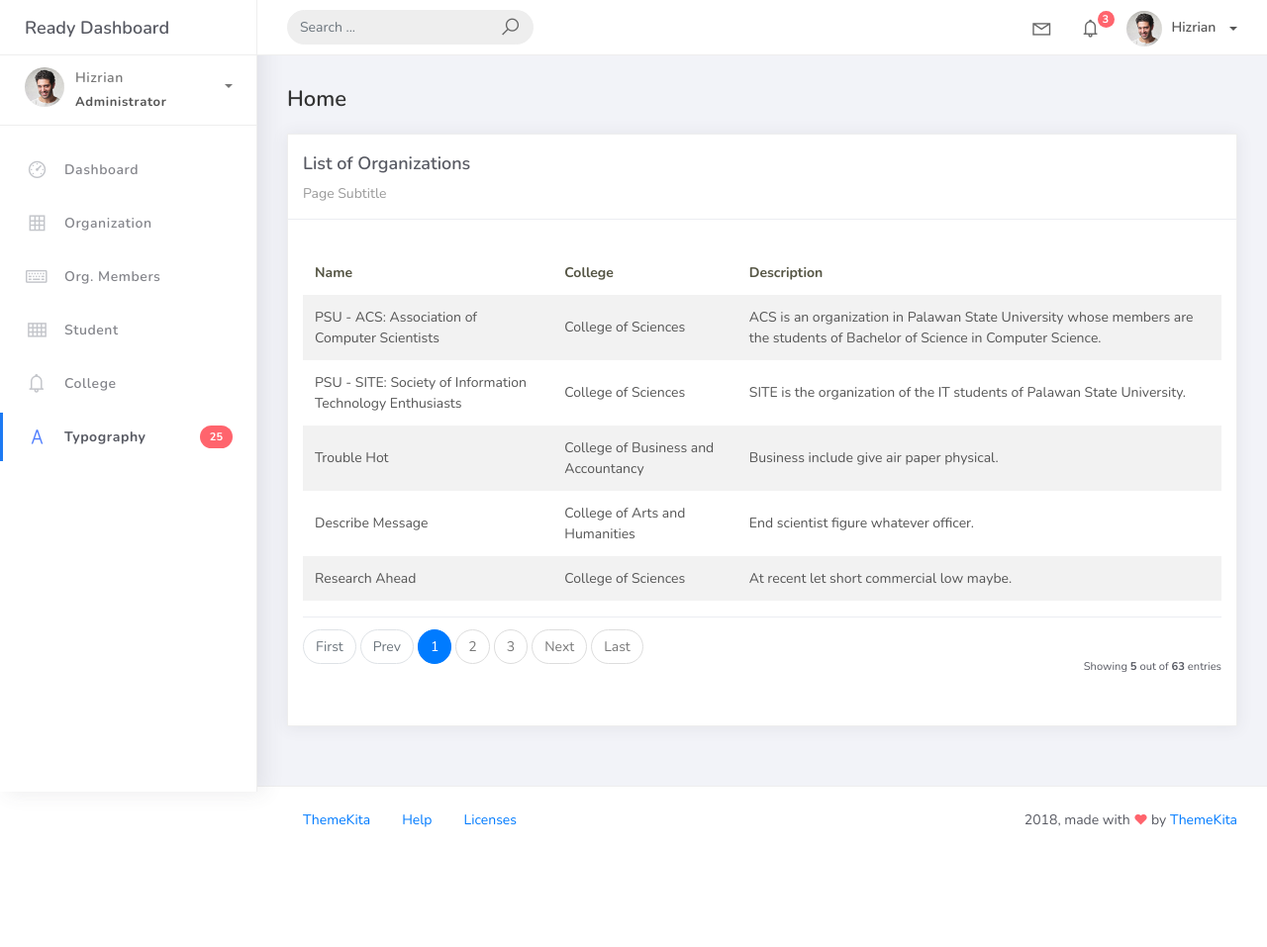
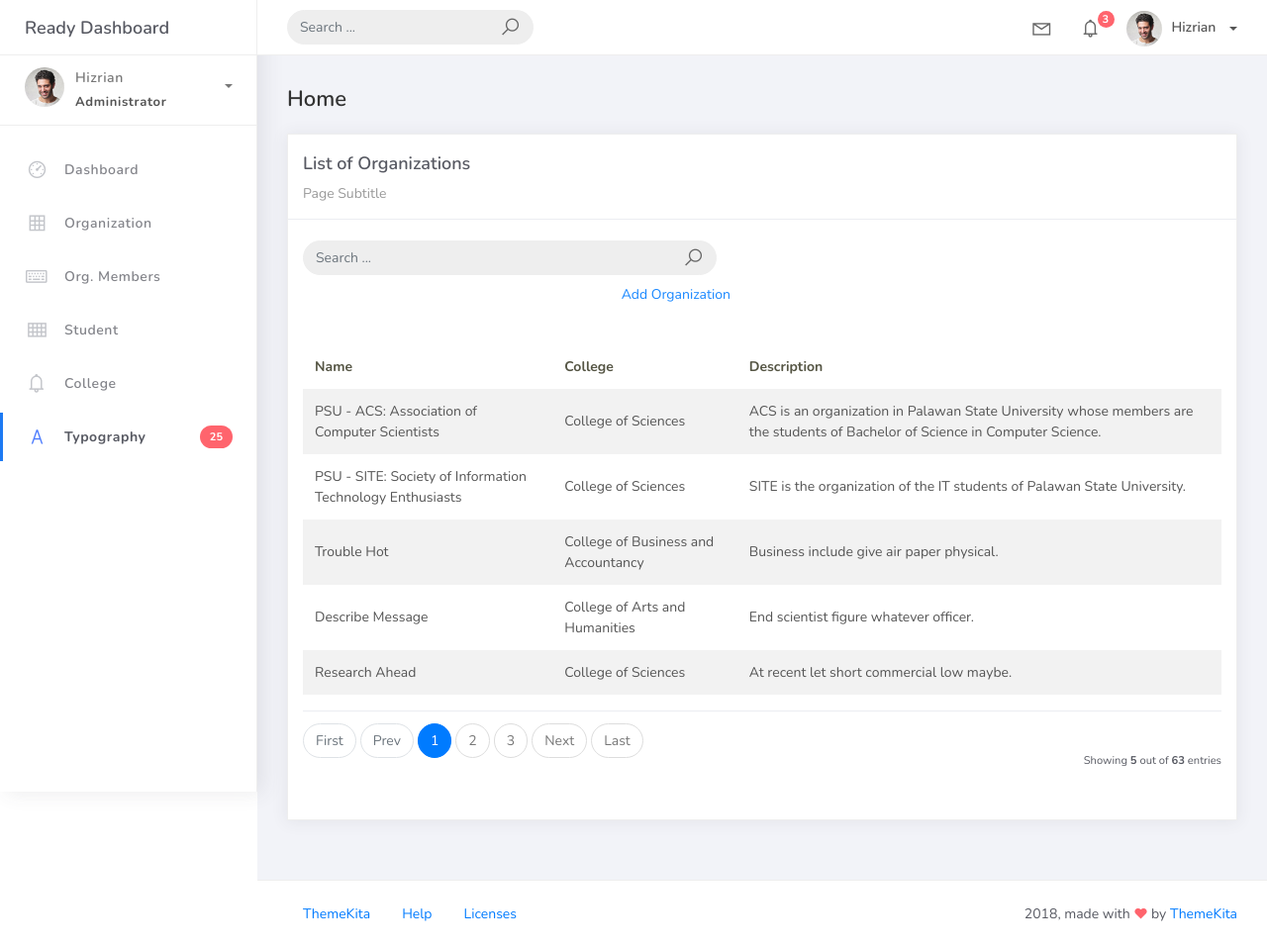
Before and after one commit to Enzxco/Django-PSUSphere, a Django app: page /organization_list in a window 1280 px wide. Shown: the whole page at 99% size. Before the commit the page ends 836 px from the top, so only its background shows below. Run offline with Django 5.2, Linux system fonts and the light colour scheme; data comes from the database, SQL or seed files in the repository; both versions use the stored data as it was after the commit; some libraries are stand-ins or nearby versions.

Commit message:
Done Add Organization

```diff
--- a/projectsite/projectsite/urls.py
+++ b/projectsite/projectsite/urls.py
@@ -16,11 +16,12 @@ Including another URLconf
 """
 from django.contrib import admin
 from django.urls import path
-from studentorg.views import HomePageView, OrganizationList
+from studentorg.views import HomePageView, OrganizationList, OrganizationCreateView
 from studentorg import views
 
 urlpatterns = [
     path('admin/', admin.site.urls),
     path('', views.HomePageView.as_view(), name='home'),
     path('organization_list', OrganizationList.as_view(), name='organization-list'),
+    path('organization_list/add', OrganizationCreateView.as_view(), name='organization-add'),
 ]
--- a/projectsite/studentorg/views.py
+++ b/projectsite/studentorg/views.py
@@ -1,6 +1,9 @@
 from django.shortcuts import render
 from django.views.generic import ListView
+from django.views.generic.edit import CreateView
 from studentorg.models import Organization
+from studentorg.forms import OrganizationForm
+from django.urls import reverse_lazy
 
 # Create your views here.
 class HomePageView(ListView):
@@ -13,3 +16,9 @@ class OrganizationList(ListView):
     context_object_name = 'organization'
     template_name = "org_list.html"
     paginate_by = 5
+
+class OrganizationCreateView(CreateView):
+    model = Organization
+    form_class = OrganizationForm
+    template_name = 'org_add.html'
+    success_url = reverse_lazy('organization-list')
--- a/projectsite/templates/org_add.html
+++ b/projectsite/templates/org_add.html
@@ -1,4 +1,3 @@
-<!--
 {% extends 'base.html' %} {% load static %} {% block content %}
 <div class="content">
     <div class="container-fluid">
@@ -19,16 +18,15 @@
                                 <div class="form-group">
                                     <div class="col-md-12 col-sm-3">
                                         <button type="submit" class="btn btn-primary btn-rounded">Submit</button>
+
                                     </div>
                                 </div>
                             </form>
                         </div>
                     </div>
-
                 </div>
             </div>
         </div>
     </div>
 </div>
 {% endblock %}
--->
--- a/projectsite/templates/org_list.html
+++ b/projectsite/templates/org_list.html
@@ -9,6 +9,29 @@
                         <div class="card-title">List of Organizations</div>
                         <div class="card-category">Page Subtitle</div>
                     </div>
+                    <br>
+                        <div class="col-md-12 row">
+                            <div class="col-md-6">
+                                <form class="navbar-left navbar-form nav-search mr-md-3" action="">
+                                    <div class="input-group">
+                                        <input type="text" placeholder="Search ..." class="form-control" />
+                                        <div class="input-group-append">
+                                        <span class="input-group-text">
+                                            <i class="la la-search search-icon"></i>
+                                        </span>
+                                        </div>
+                                    </div>
+                                </form>
+                            </div>
+                        </div>
+                        <div class="col-md-6">
+                            <div class="pull-right">
+                                <a href="{% url 'organization-add' %}" class="btn btn-sucess btn-rounded">
+                                    Add Organization
+                                </a>
+                            </div>
+                        </div>
+
                     <div class="card-body">
                         <table class="table table-striped mt-3">
                             <thead>
```
Also changed, not shown: projectsite/studentorg/forms.py (added, +8 -0 lines), projectsite/db.sqlite3.
